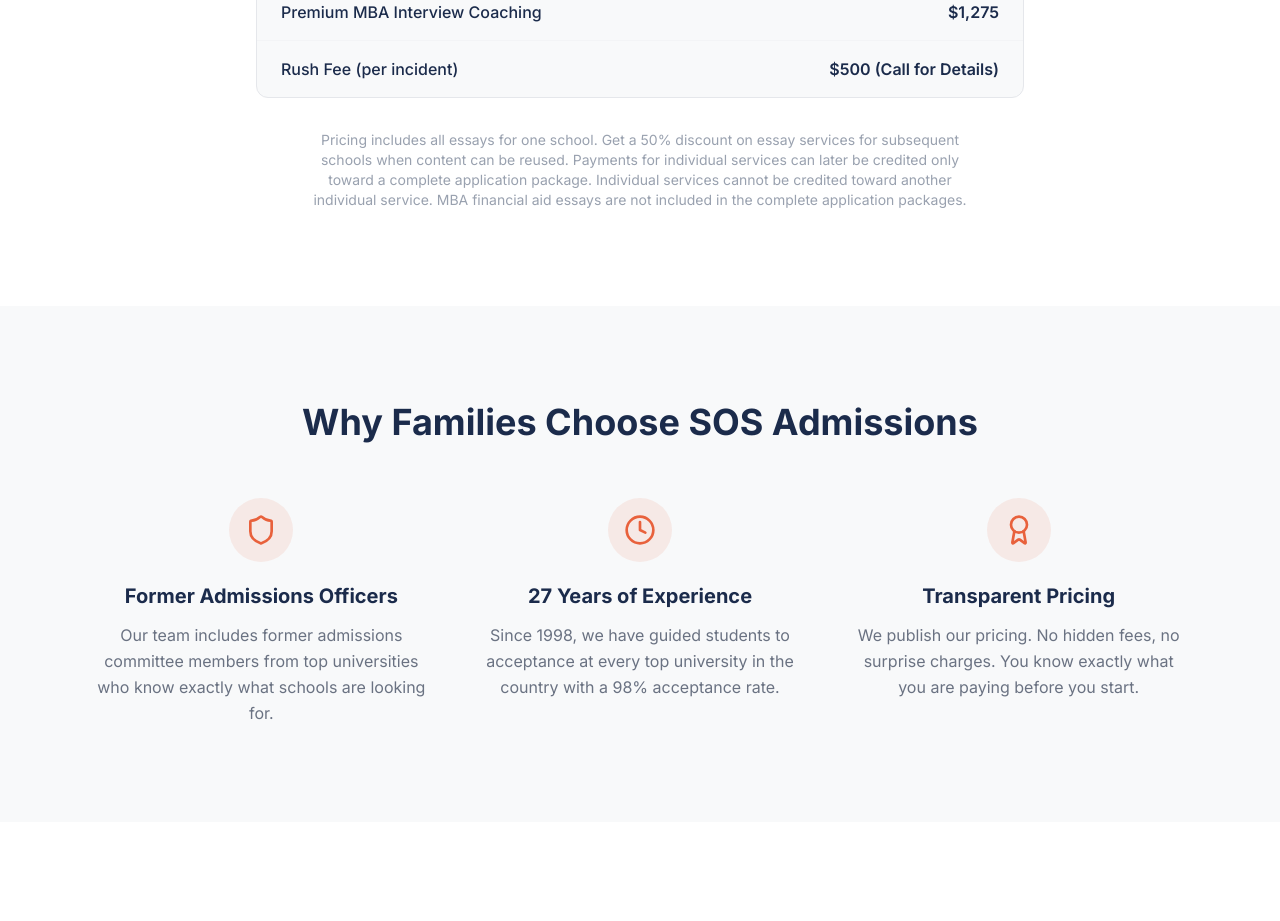
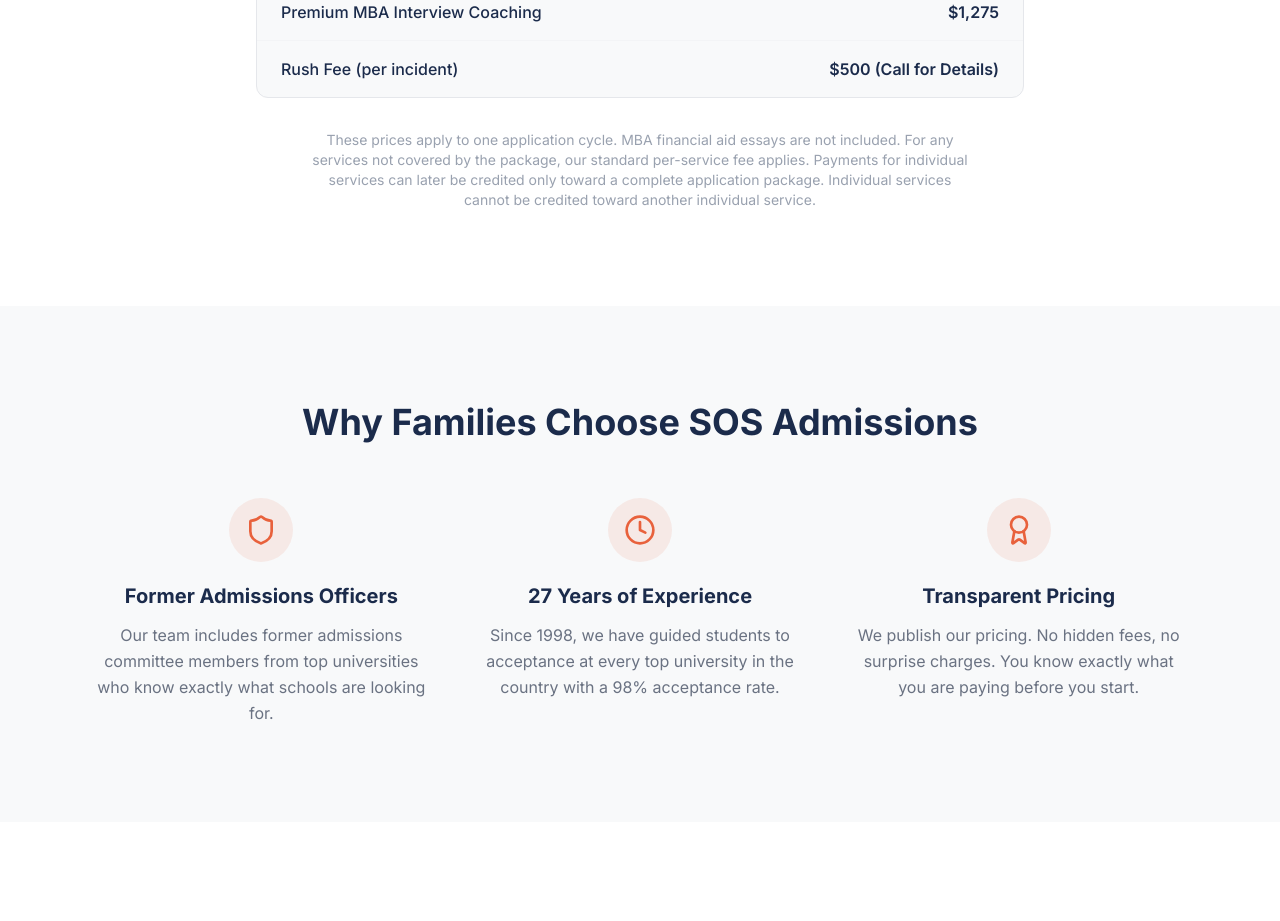
Before and after one commit to SOSAdmin7/sos-admissions-nextjs, a Next.js app: page /mba in a window 1280 px wide. Shown: the part 4760-5681 px from the top of the page. Built offline with nearby package versions, Linux system fonts and the light colour scheme.

Commit message:
Tighten remaining program pricing parity

```diff
--- a/src/data/services.ts
+++ b/src/data/services.ts
@@ -38,6 +38,21 @@
 const PACKAGE_CREDIT_NOTE =
   'Payments for individual services can later be credited only toward a complete application package. Individual services cannot be credited toward another individual service.';
 
+const STANDARD_APPLICATION_CYCLE_NOTE =
+  'These prices apply to one application cycle. Financial aid and essays associated with financial aid are not included. For any other services not included in the package, we charge our standard a-la-carte fee.';
+
+const MBA_APPLICATION_CYCLE_NOTE =
+  'These prices apply to one application cycle. MBA financial aid essays are not included. For any services not covered by the package, our standard per-service fee applies.';
+
+const LAW_APPLICATION_CYCLE_NOTE =
+  'These prices apply to one application cycle. For any services not included in the package, our standard per-service fee applies.';
+
+const MEDICAL_APPLICATION_CYCLE_NOTE =
+  'These prices apply to one application cycle. Financial aid and essays associated with financial aid are not included. For any other services not included in the package, we charge our standard individual service fee.';
+
+const PRIVATE_SCHOOL_APPLICATION_CYCLE_NOTE =
+  'This applies to one application cycle for private school. For other services not included in the package, we charge our standard hourly fee.';
+
 const RUSH_FEE_ITEM: PricingItem = {
   service: 'Rush Fee (per incident)',
   price: '$500 (Call for Details)',
@@ -245,9 +260,9 @@
         },
         {
           name: 'Complete Graduate School Application Package',
-          price: '$5,175',
-          description: 'Masters: $5,175 for the first school + $775 for each additional school. Unlimited hours.',
-          features: ['Everything in Application Planning', 'Statement of purpose / personal statement', 'School selection', 'Interview preparation', 'Unlimited letters of recommendation', 'Resume/CV writing', 'Final application review'],
+          price: 'Masters: $5,175 / Doctorate: $5,675',
+          description: 'First-school package pricing for masters and doctorate applicants, plus $775 for each additional school. Unlimited hours.',
+          features: ['Everything in application planning and evaluation', 'Statement of purpose / personal statement', 'School selection', 'Interview preparation', 'Unlimited letters of recommendation', 'Resume/CV writing', 'Final application review'],
           popular: true,
         },
         {
@@ -274,7 +289,7 @@
         { service: 'Graduate School Interview Coaching', price: '$1,275' },
         RUSH_FEE_ITEM,
       ],
-      footnote: `Pricing includes all essays for one school. Get a 50% discount on essay services for subsequent schools when content can be reused. ${PACKAGE_CREDIT_NOTE}`,
+      footnote: `${STANDARD_APPLICATION_CYCLE_NOTE} ${PACKAGE_CREDIT_NOTE}`,
     },
   },
   {
@@ -332,7 +347,7 @@
         { service: 'Graduate School Interview Coaching', price: '$975' },
         { service: 'Waitlist Appeal Letter / Letter of Continued Interest', price: '$985' },
       ],
-      footnote: `${PACKAGE_CREDIT_NOTE} This page follows the legacy PhD application consulting pricing published on the current SOS site.`,
+      footnote: `${STANDARD_APPLICATION_CYCLE_NOTE} ${PACKAGE_CREDIT_NOTE} This page follows the legacy PhD application consulting pricing published on the current SOS site.`,
     },
   },
 
@@ -422,7 +437,7 @@
         { service: 'Premium MBA Interview Coaching', price: '$1,275' },
         RUSH_FEE_ITEM,
       ],
-      footnote: `Pricing includes all essays for one school. Get a 50% discount on essay services for subsequent schools when content can be reused. ${PACKAGE_CREDIT_NOTE} MBA financial aid essays are not included in the complete application packages.`,
+      footnote: `${MBA_APPLICATION_CYCLE_NOTE} ${PACKAGE_CREDIT_NOTE}`,
     },
   },
   {
@@ -487,7 +502,7 @@
         { service: 'AMCAS, AACOMAS, OMSAS, ERAS, CanMEDS, or TMDSAS Activity Descriptions', price: '$1,175' },
         RUSH_FEE_ITEM,
       ],
-      footnote: `${PACKAGE_CREDIT_NOTE} Financial aid and essays associated with financial aid are not included in the complete application package.`,
+      footnote: `${MEDICAL_APPLICATION_CYCLE_NOTE} ${PACKAGE_CREDIT_NOTE}`,
     },
   },
   {
@@ -547,7 +562,7 @@
         { service: 'School-Specific Secondary Essays / Supplemental Essays', price: 'Varies – Call for Specifics' },
         { service: 'Traditional / Panel Interview Coaching + Mock Interview', price: '$1,275' },
         { service: 'MMI Interview Coaching + Mock Interview', price: '$1,675' },
-        { service: 'Academic Resume or CV', price: '$975' },
+        { service: 'Academic Resume/CV Creation', price: '$975' },
         { service: 'Letter of Recommendation', price: '$885' },
         { service: 'AADSAS / CAAPID Experience Descriptions', price: '$1,175' },
       ],
@@ -615,7 +630,7 @@
         { service: 'Law School Interview Coaching / Video Interview Coaching', price: '$1,275' },
         RUSH_FEE_ITEM,
       ],
-      footnote: `Pricing covers all essays for one school. Get a 50% discount on essay services for subsequent schools when content can be reused. ${PACKAGE_CREDIT_NOTE}`,
+      footnote: `${LAW_APPLICATION_CYCLE_NOTE} ${PACKAGE_CREDIT_NOTE}`,
     },
   },
 
@@ -828,7 +843,7 @@
         { service: 'Computer Science Graduate School Interview Coaching', price: '$1,275' },
         RUSH_FEE_ITEM,
       ],
-      footnote: `Pricing includes all essays for one school. Get a 50% discount on essay services for subsequent schools when content can be reused. ${PACKAGE_CREDIT_NOTE}`,
+      footnote: `${STANDARD_APPLICATION_CYCLE_NOTE} ${PACKAGE_CREDIT_NOTE}`,
     },
   },
   {
@@ -891,7 +906,7 @@
         { service: 'Psychology & Counseling Graduate School Interview Coaching', price: '$1,275' },
         RUSH_FEE_ITEM,
       ],
-      footnote: `Pricing includes all essays for one school. Get a 50% discount on essay services for subsequent schools when content can be reused. ${PACKAGE_CREDIT_NOTE}`,
+      footnote: `${STANDARD_APPLICATION_CYCLE_NOTE} ${PACKAGE_CREDIT_NOTE}`,
     },
   },
   {
@@ -1012,7 +1027,7 @@
         { service: 'Personal Statement for PA School', price: '$985' },
         { service: 'School-Specific Secondary Essays / Supplemental Essays', price: 'Pricing Based on Length – Call for Specifics' },
         { service: 'Traditional Interview Coaching + Mock Interview', price: '$1,275' },
-        { service: 'MMI Interview Coaching + Mock Interview', price: '$1,475' },
+        { service: 'MMI Interview Coaching + Mock Interview', price: '$1,675' },
         { service: 'Academic Resume/CV Creation', price: '$975' },
         { service: 'Letter of Recommendation', price: '$885' },
         { service: 'CASPA Activity Descriptions', price: '$1,175' },
@@ -1256,7 +1271,7 @@
         { service: 'MMI Interview Coaching', price: '$1,675' },
         RUSH_FEE_ITEM,
       ],
-      footnote: `Pricing includes all essays for one school. Get a 50% discount on essay services for subsequent schools when content can be reused. ${PACKAGE_CREDIT_NOTE}`,
+      footnote: `${STANDARD_APPLICATION_CYCLE_NOTE} ${PACKAGE_CREDIT_NOTE}`,
     },
   },
   {
@@ -1321,7 +1336,7 @@
         { service: 'MMI Interview Coaching', price: '$1,675' },
         RUSH_FEE_ITEM,
       ],
-      footnote: `Pricing includes all essays for one school. Get a 50% discount on essay services for subsequent schools when content can be reused. ${PACKAGE_CREDIT_NOTE}`,
+      footnote: `${STANDARD_APPLICATION_CYCLE_NOTE} ${PACKAGE_CREDIT_NOTE}`,
     },
   },
 
@@ -1449,7 +1464,7 @@
     slug: 'international-students',
     category: 'undergraduate',
     shortDescription: 'Expert help for international students applying to colleges and universities in the United States and Canada.',
-    longDescription: 'We have served students from over 80 countries. Our consultants understand the unique challenges international applicants face, from demonstrating English proficiency to navigating application differences. We offer communication via WhatsApp, Zoom, FaceTime, and Google Chat for international families across all time zones.',
+    longDescription: 'We have served students from over 80 countries. Our consultants understand the unique challenges international applicants face, from demonstrating English proficiency to navigating application differences. We offer communication via WhatsApp, Zoom, FaceTime, and Google Chat for international families across all time zones. Package recommendations and pricing depend on the type of school you are applying to, so we guide international applicants to the correct college, graduate, MBA, law, or healthcare admissions page.',
     icon: 'Globe',
     heroStatement: 'Admissions Consulting for International Students',
     features: [
@@ -1462,31 +1477,6 @@
       'Financial aid strategy for international students',
       'Communication via WhatsApp, Zoom, FaceTime, Google Chat',
     ],
-    pricing: {
-      tiers: [
-        {
-          name: 'Application Planning and Evaluation Service',
-          price: '$465',
-          description: 'Introductory service. Two 45-minute sessions and several hours of independent research.',
-          features: ['Profile and strategy assessment', 'Two 45-minute consultations', 'Candidacy review', 'Can later be credited only toward a complete application package'],
-        },
-        {
-          name: 'Complete Application Package',
-          price: '$5,175',
-          description: 'Everything you need for one school, plus $775 for each additional school. Unlimited hours.',
-          features: ['Everything in Application Planning', 'Personal statement and all supplements', 'School selection', 'Interview preparation', 'Unlimited letters of recommendation', 'Resume/CV writing'],
-          popular: true,
-        },
-      ],
-      alaCarte: [
-        { service: 'Application Planning and Evaluation', price: '$465' },
-        { service: 'Personal Statement / Essay', price: '$985' },
-        { service: 'School Selection Service', price: '$1,375' },
-        { service: 'Interview Coaching', price: '$1,275' },
-        { service: 'Letter of Recommendation', price: '$885' },
-      ],
-      footnote: `${PACKAGE_CREDIT_NOTE} Contact us via FaceTime, Google Chat, Zoom, or WhatsApp from anywhere in the world.`,
-    },
   },
   {
     id: 'private-school-k12',
@@ -1539,7 +1529,7 @@
         { service: 'Letter of Recommendation', price: '$885' },
         { service: 'Interview Coaching', price: '$1,275' },
       ],
-      footnote: `Pricing includes all essays for one school. Get a 50% discount on essay services for subsequent schools when content can be reused. ${PACKAGE_CREDIT_NOTE}`,
+      footnote: `${PRIVATE_SCHOOL_APPLICATION_CYCLE_NOTE} ${PACKAGE_CREDIT_NOTE}`,
     },
   },
 ];
```
